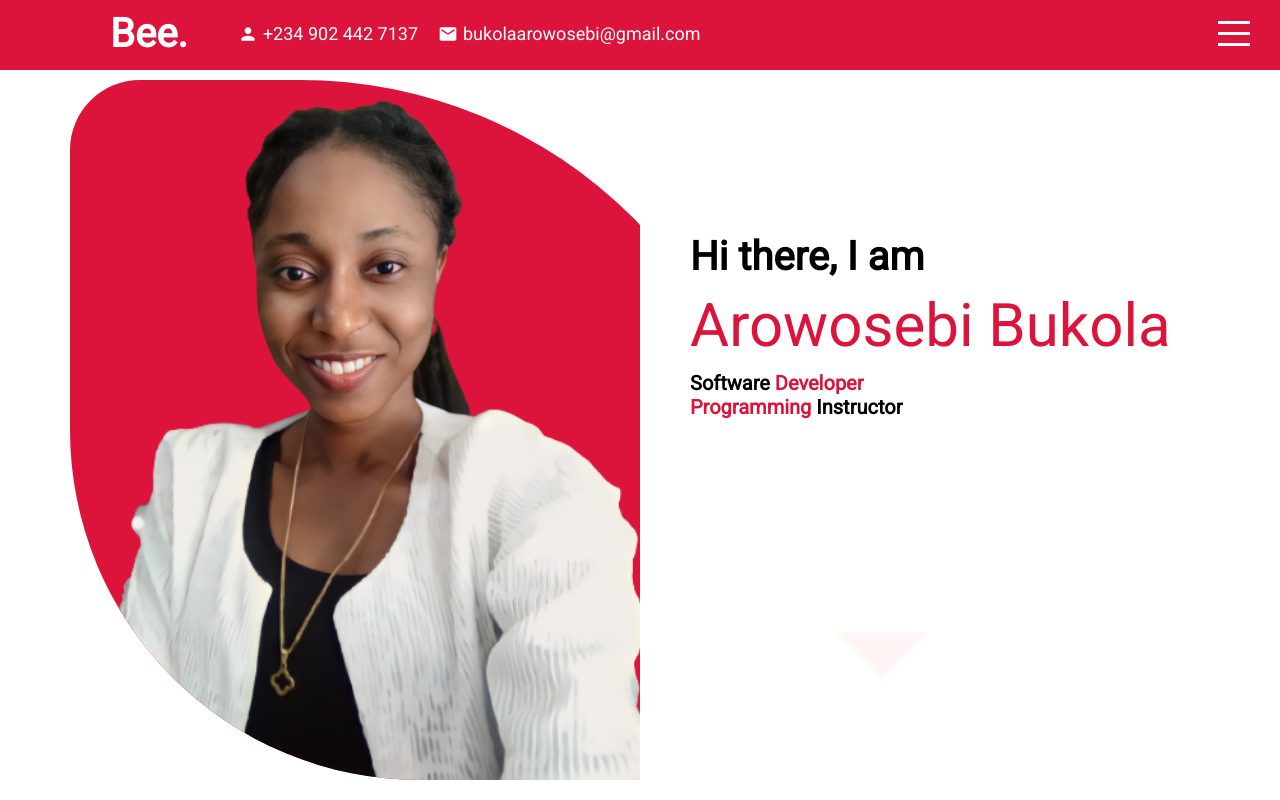
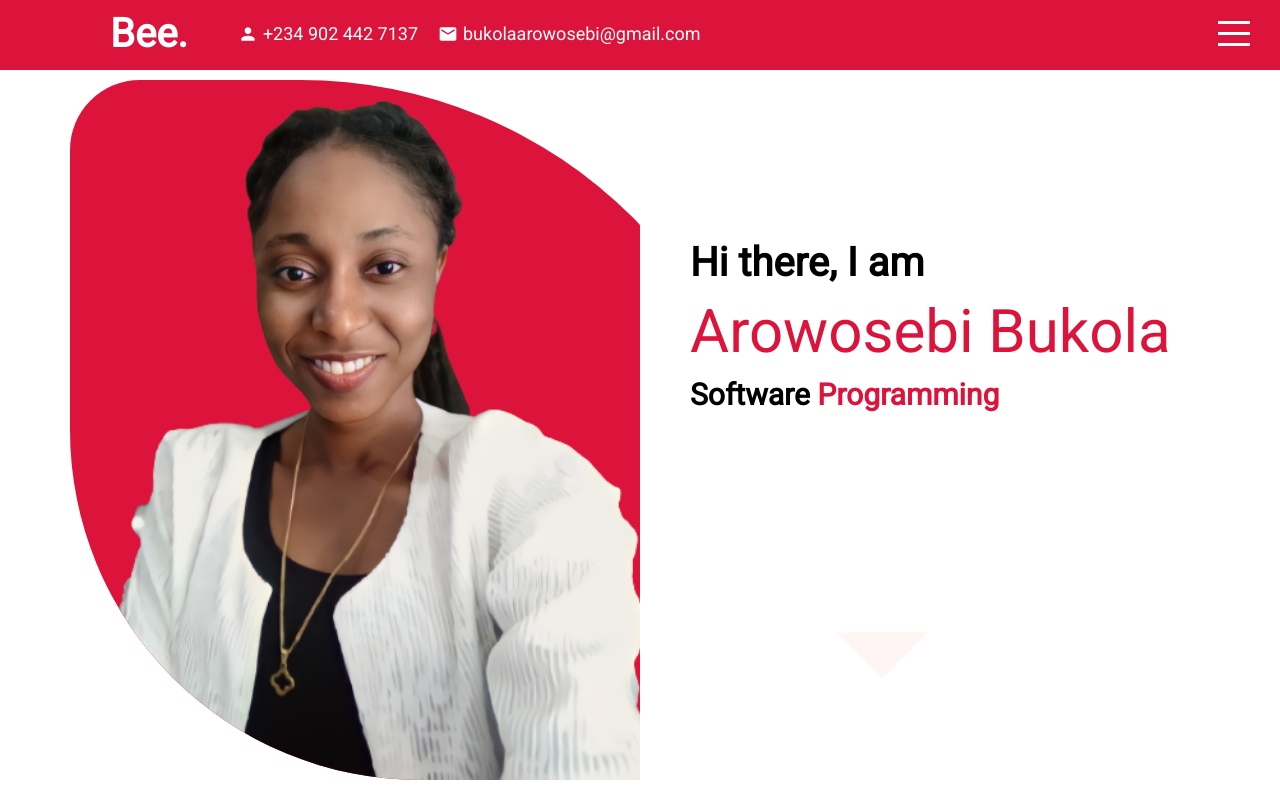
Before and after one commit to Enaturale/myportfolio, a React (Create React App) app: page / in a window 1280 px wide. Built offline with nearby package versions, Linux system fonts and the light colour scheme.

Commit message:
Ityped added

```diff
--- a/package.json
+++ b/package.json
@@ -8,6 +8,7 @@
     "@testing-library/jest-dom": "^5.11.4",
     "@testing-library/react": "^11.1.0",
     "@testing-library/user-event": "^12.1.10",
+    "ityped": "^1.0.3",
     "node-sass": "5.0.0",
     "react": "^17.0.2",
     "react-dom": "^17.0.2",
--- a/src/components/Intro/intro.jsx
+++ b/src/components/Intro/intro.jsx
@@ -1,7 +1,20 @@
 import React from 'react'
 import "./intro.scss"
+import { init } from 'ityped'
+import { useEffect, useRef } from 'react'
 
 export default function Intro() {
+
+    const textRef = useRef();
+
+    useEffect(() => {
+        console.log(textRef);
+        init(textRef.current,
+            { showCursor: false,
+                backDelay: 2000,
+            strings: ['Developer', 'Programming Instructor' ]
+         })
+    }, [])
     return (
         <div className="intro" id="intro">
             <div className="left">
@@ -14,8 +27,8 @@ export default function Intro() {
                 <div className ="wrapper">
                 <h2>Hi there, I am</h2>
                 <h1>Arowosebi Bukola</h1>
-                <h3>Software <span>  Developer </span> </h3>
-                <h3><span>Programming</span> Instructor</h3>
+                <h3>Software <span ref={textRef}></span> </h3>
+                {/* <h3><span>Programming</span> Instructor</h3> */}
                 </div>
 
                 <a href="#portfolio">
--- a/src/components/Intro/intro.scss
+++ b/src/components/Intro/intro.scss
@@ -57,7 +57,7 @@
             }
 
             h3{
-                font-size: 20px;
+                font-size: 30px;
                 //font-style: italic;
 
                 span{
```
Also changed, not shown: 1 other file (tests, documents, lock files or other folders).
